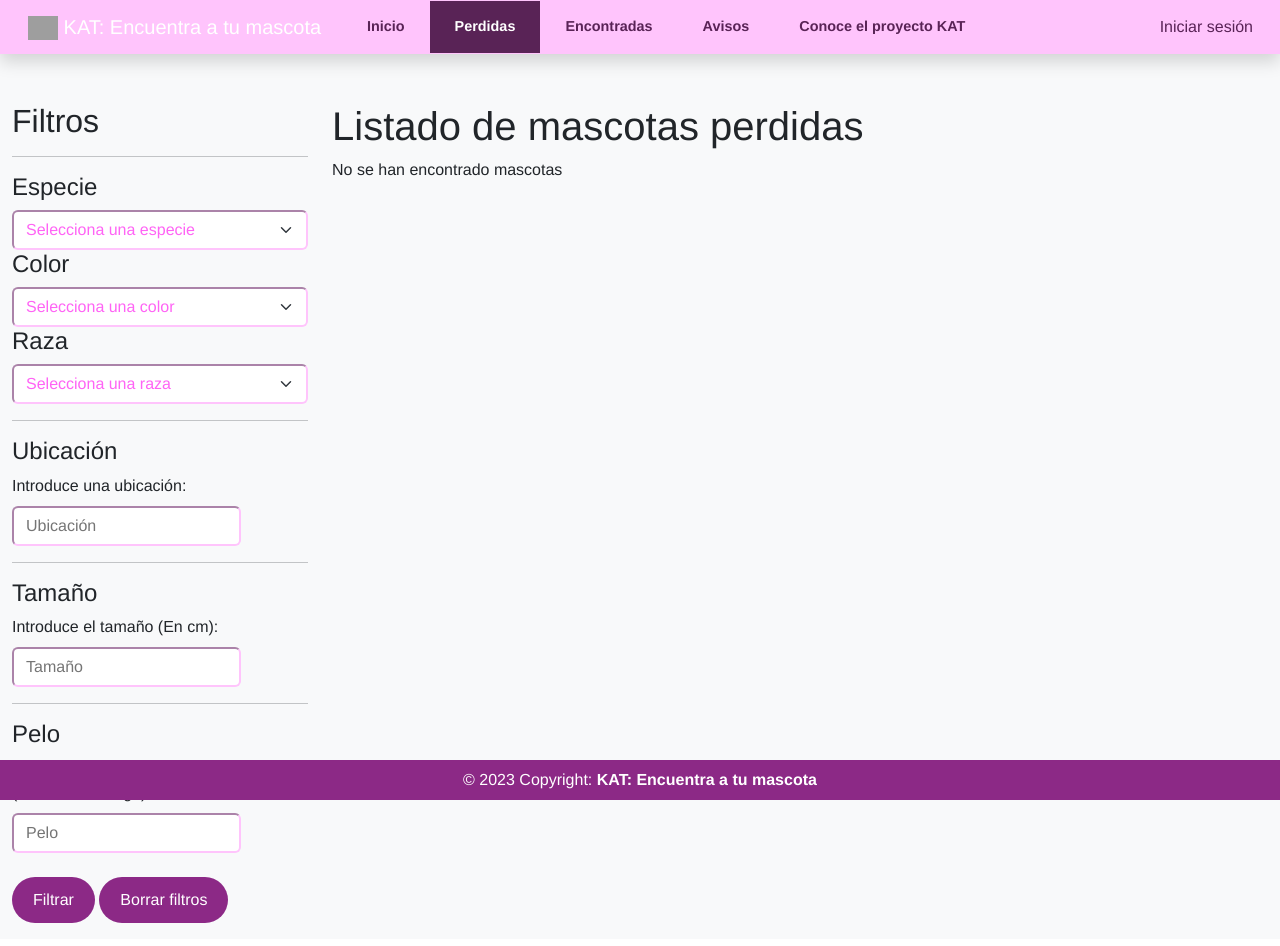
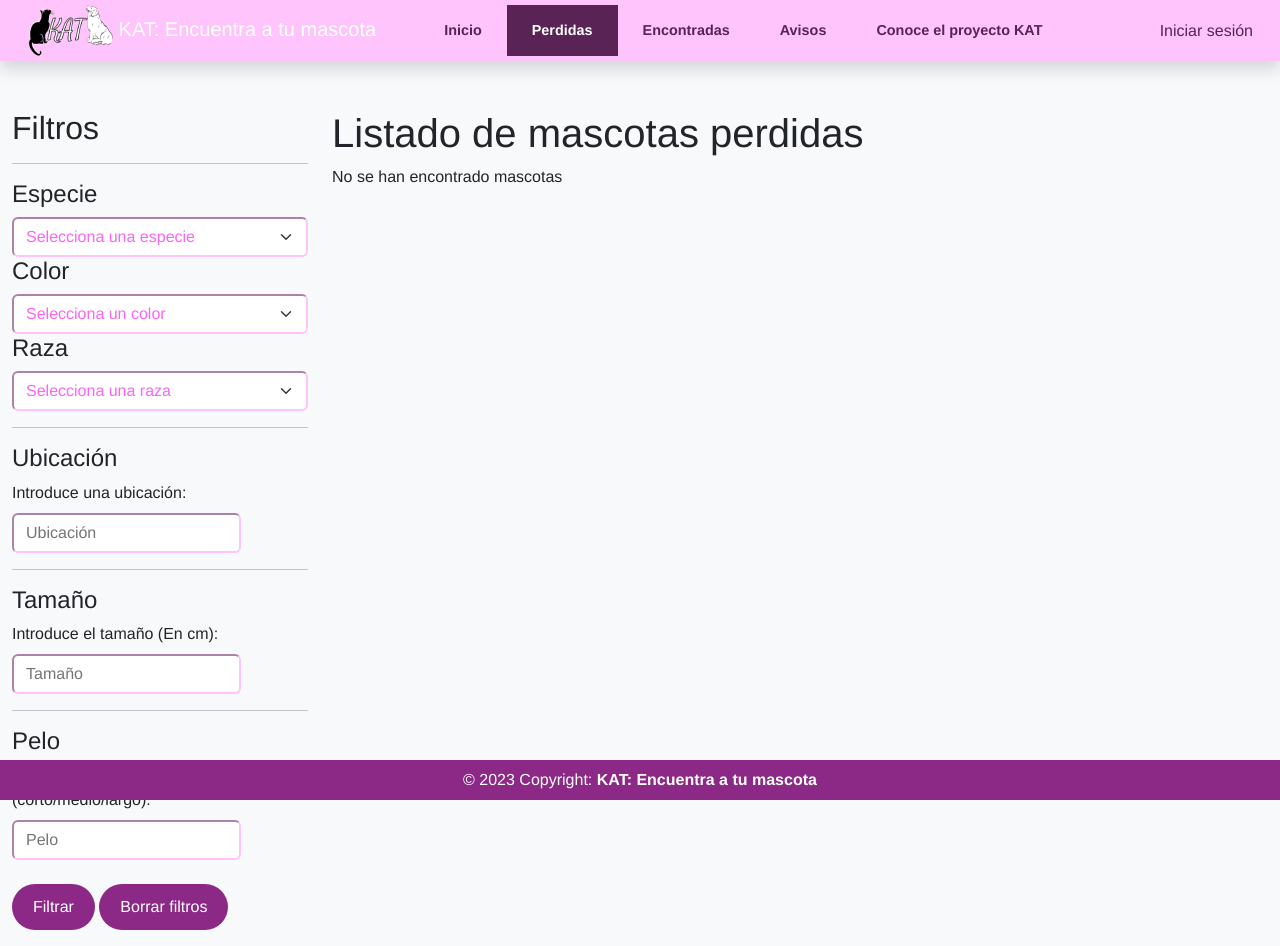
Before and after one commit to AnnieAmrod/Proyecto-KAT-Encuentra-a-tu-mascota, a Django app: page /m_perdida/ in a window 1280 px wide. Before the commit the page ends 923 px from the top, so only its background shows below. Run offline with Django 3.2, Linux system fonts and the light colour scheme; data that the repository does not hold is empty; some libraries are stand-ins or nearby versions; grey boxes are pictures that could not be loaded.

Commit message:
Todo terminado a falta de desplegar

```diff
--- a/proyectoKAT/templates/common/base.html
+++ b/proyectoKAT/templates/common/base.html
@@ -23,6 +23,9 @@
     <link rel="stylesheet" href="{% static 'css/stylesheet.css' %}">
     {% endblock style %}
 
+    <!-- Añadir favicon -->
+    <link rel="icon" type="image/png" href="{% static 'kat_favicon.png' %}"/>
+
     <!-- Tipografía Arimo -->
     <link rel="preconnect" href="https://fonts.googleapis.com">
     <link rel="preconnect" href="https://fonts.gstatic.com" crossorigin>
--- a/proyectoKAT/templates/common/base_katapp.html
+++ b/proyectoKAT/templates/common/base_katapp.html
@@ -23,6 +23,9 @@
     {% block style %}
     <link rel="stylesheet" href="{% static 'css/stylesheet.css' %}">
     {% endblock style %}
+
+    <!-- Añadir favicon -->
+    <link rel="icon" type="image/png" href="{% static 'kat_favicon.png' %}"/>
 
     <!-- Tipografía Arimo -->
     <link rel="preconnect" href="https://fonts.googleapis.com">
--- a/proyectoKAT/templates/common/header_menu.html
+++ b/proyectoKAT/templates/common/header_menu.html
@@ -1,13 +1,14 @@
+{% load static %}
 <header class="menu navbar navbar-expand-xl  d-none d-xl-flex navbar-dark sticky-top flex-md-nowrap p-0 shadow">
   <div class="container-fluid">
     <a class="navbar-brand col-md-3 col-lg-3 px-3 ml-5" href="{% url 'panel' %}">
-      <img src="#" alt="Logo" width="30" height="24" class="d-inline-block align-text-top">
+      <img src="{% static 'kat_logotipo_basico.png' %}" alt="Logo" class="d-inline-block align-text-center">
       KAT: Encuentra a tu mascota
     </a>
     <button class="navbar-toggler" type="button" data-bs-toggle="collapse" data-bs-target="#navbarNav" aria-controls="navbarNav" aria-expanded="false" aria-label="Toggle navigation">
       <span class="navbar-toggler-icon"></span>
     </button>
-    <div class="collapse navbar-collapse" id="navbarNav">
+    <div class="navbar-collapse collapse justify-content-center" id="navbarNav">
       <ul class="navbar-nav">
         <li class="nav-item">
           <a class="nav-link{% if request.path == '/panel/' %} active{% endif %}" aria-current="page" href="{% url 'panel' %}">Inicio</a>
@@ -47,8 +48,8 @@
 <header class="menu navbar navbar-expand-lg d-flex d-xl-none navbar-dark sticky-top flex-md-nowrap p-0 shadow">
 
     <div class="container-fluid">
-      <a class="navbar-brand d-flex d-md-none col-md-3 col-lg-3 px-3 ml-5" href="{% url 'panel' %}">
-        <img src="#" alt="Logo" width="30" height="24" class="d-inline-block align-text-top">
+      <a class="navbar-brand d-md-none col-md-3 col-lg-3 px-sm-3 px-0 ml-5" href="{% url 'panel' %}">
+        <img src="{% static 'kat_logotipo_basico.png' %}" alt="Logo" class="d-inline-block align-text-center" id="id_logo">
         KAT: Encuentra a tu mascota
       </a>
       <button class="navbar-toggler" type="button" data-bs-toggle="collapse" data-bs-target="#navbarNav" aria-controls="navbarNav" aria-expanded="false" aria-label="Toggle navigation">
--- a/proyectoKAT/templates/common/header_website.html
+++ b/proyectoKAT/templates/common/header_website.html
@@ -1,6 +1,7 @@
+{% load static %}
 <header class="navbar navbar-dark sticky-top flex-md-nowrap p-0 shadow">
 
-  <a class="navbar-brand col-md-3 col-lg-2 px-3 ml-5" href="{% url 'panel' %}">KAT: Encuentra a tu mascota</a>
+  <a class="navbar-brand col-md-3 col-lg-2 px-3 ml-5"  id="id_txt" href="{% url 'panel' %}"><img src="{% static 'kat_imagotipo.png' %}"> KAT: Encuentra a tu mascota</a>
 
   <div class="navbar-nav me-3">
     <div class="nav-item text-nowrap d-flex">
--- a/proyectoKAT/templates/common/panel_inicio.html
+++ b/proyectoKAT/templates/common/panel_inicio.html
@@ -33,7 +33,7 @@
     <div class="row mt-5 card-overlay justify-content-center d-none d-sm-flex">
         <div class="top-50 w-25">
             <div class="card translate-middle-y">
-                <i class="fa-sharp fa-regular fa-circle fa-4x mx-auto pt-3"></i>
+                <i class="fa-sharp fa-regular fa-circle fa-4x mx-auto pt-3" id="id_perdida"></i>
                 <div class="card-body text-center">
                     <h5 class="card-title">PERDIDA</h5>
                     <a href="{% url 'm_perdida_create' %}" class="btn btn-inicio">Publicar</a>
@@ -43,7 +43,7 @@
 
         <div class=" top-50 w-25">
             <div class="card translate-middle-y">
-                <i class="fa-sharp fa-regular fa-circle fa-4x mx-auto pt-3"></i>
+                <i class="fa-sharp fa-regular fa-circle fa-4x mx-auto pt-3" id="id_encontrada"></i>
                 <div class="card-body text-center">
                     <h5 class="card-title">ENCONTRADA</h5>
                     <a href="{% url 'm_encontrada_create' %}" class="btn btn-inicio">Publicar</a>
@@ -53,7 +53,7 @@
 
         <div class="top-50 w-25">
             <div class="card translate-middle-y">
-                <i class="fa-sharp fa-regular fa-circle fa-4x mx-auto pt-3"></i>
+                <i class="fa-sharp fa-regular fa-circle fa-4x mx-auto pt-3" id="id_alerta"></i>
                 <div class="card-body text-center">
                     <h5 class="card-title">ALERTA</h5>
                     <a href="{% url 'aviso_create' %}" class="btn btn-inicio">Publicar</a>
--- a/proyectoKAT/templates/katapp/aviso_confirm_delete.html
+++ b/proyectoKAT/templates/katapp/aviso_confirm_delete.html
@@ -6,6 +6,7 @@
         <p>¿Está seguro que quiere eliminar este aviso "{{ object }}"?</p>
         {{ form }}
         <input type="submit" value="Confirmar" class="btn">
+        <a href="{% url 'aviso_update' pk=aviso.pk %}" class="btn">Volver</a>
     </form>
 </div>
 {% endblock %}
--- a/proyectoKAT/templates/katapp/color_mencontrada_dropdown.html
+++ b/proyectoKAT/templates/katapp/color_mencontrada_dropdown.html
@@ -1,6 +1,6 @@
 <label class="h4" for="color">Color</label>
 <select id="color" name="color" class="form-select" onchange="redirectToSelectedOptionColor()">
-    <option selected disabled>Selecciona una color</option>
+    <option selected disabled>Selecciona un color</option>
     {% for color in colores %}
         <option value="{{ color.id }}">{{ color.nombre }}</option>
     {% endfor %}
--- a/proyectoKAT/templates/katapp/color_mperdida_dropdown.html
+++ b/proyectoKAT/templates/katapp/color_mperdida_dropdown.html
@@ -1,6 +1,6 @@
 <label class="h4" for="color">Color</label>
 <select id="color" name="color" class="form-select" onchange="redirectToSelectedOptionColor()">
-    <option selected disabled>Selecciona una color</option>
+    <option selected disabled>Selecciona un color</option>
     {% for color in colores %}
         <option value="{{ color.id }}">{{ color.nombre }}</option>
     {% endfor %}
--- a/proyectoKAT/templates/katapp/listado_m_encontradas.html
+++ b/proyectoKAT/templates/katapp/listado_m_encontradas.html
@@ -19,19 +19,19 @@
                 <h4>Ubicación</h4>
                 <div class="form-group">
                     <label for="ubicacion">Introduce una ubicación:</label>
-                    <input type="text" name="lugar_encontrado" placeholder="Ubicación">
+                    <input id="id_filtros" type="text" name="lugar_encontrado" placeholder="Ubicación">
                 </div>
                 <hr>
                 <h4>Tamaño</h4>
                 <div class="form-group">
                     <label for="ubicacion">Introduce el tamaño (En cm):</label>
-                    <input type="text" name="tamano" placeholder="Tamaño">
+                    <input id="id_filtros" type="text" name="tamano" placeholder="Tamaño">
                 </div>
                 <hr>
                 <h4>Pelo</h4>
                 <div class="form-group">
                     <label for="ubicacion">Introduce el tipo de pelo (corto/medio/largo):</label>
-                    <input type="text" name="pelo" placeholder="Pelo">
+                    <input id="id_filtros" type="text" name="pelo" placeholder="Pelo">
                 </div>
                 <br>
 
--- a/proyectoKAT/templates/katapp/listado_m_perdidas.html
+++ b/proyectoKAT/templates/katapp/listado_m_perdidas.html
@@ -19,19 +19,19 @@
                 <h4>Ubicación</h4>
                 <div class="form-group">
                     <label for="ubicacion">Introduce una ubicación:</label>
-                    <input type="text" name="lugar_perdida" placeholder="Ubicación">
+                    <input id="id_filtros" type="text" name="lugar_perdida" placeholder="Ubicación">
                 </div>
                 <hr>
                 <h4>Tamaño</h4>
                 <div class="form-group">
                     <label for="ubicacion">Introduce el tamaño (En cm):</label>
-                    <input type="text" name="tamano" placeholder="Tamaño">
+                    <input id="id_filtros" type="text" name="tamano" placeholder="Tamaño">
                 </div>
                 <hr>
                 <h4>Pelo</h4>
                 <div class="form-group">
                     <label for="ubicacion">Introduce el tipo de pelo (corto/medio/largo):</label>
-                    <input type="text" name="pelo" placeholder="Pelo">
+                    <input id="id_filtros" type="text" name="pelo" placeholder="Pelo">
                 </div>
                 <br>
 
--- a/proyectoKAT/templates/katapp/mfind_confirm_delete.html
+++ b/proyectoKAT/templates/katapp/mfind_confirm_delete.html
@@ -1,11 +1,12 @@
 {% extends 'common/base_katapp.html' %}
 {% block content %}
-<div class="container">
+<div class="container mt-5">
     <h2>Eliminar una mascota encontrada</h2>
     <form method="post">{% csrf_token %}
         <p>¿Está seguro que quiere eliminar esta mascota encontrada "{{ object }}"?</p>
         {{ form }}
         <input type="submit" value="Confirmar" class="btn">
+        <a href="{% url 'm_encontrada_update' pk=object.pk %}" class="btn">Volver</a>
     </form>
 </div>
 {% endblock %}
--- a/proyectoKAT/templates/katapp/mlost_confirm_delete.html
+++ b/proyectoKAT/templates/katapp/mlost_confirm_delete.html
@@ -1,11 +1,12 @@
 {% extends 'common/base_katapp.html' %}
 {% block content %}
-<div class="container">
+<div class="container mt-5">
     <h2>Eliminar una mascota perdida</h2>
     <form method="post">{% csrf_token %}
         <p>¿Está seguro que quiere eliminar esta mascota perdida "{{ object }}"?</p>
         {{ form }}
         <input type="submit" value="Confirmar" class="btn">
+        <a href="{% url 'm_perdida_update' pk=object.pk %}" class="btn">Volver</a>
     </form>
 </div>
 {% endblock %}
--- a/proyectoKAT/usuario/forms.py
+++ b/proyectoKAT/usuario/forms.py
@@ -25,7 +25,7 @@ class UsuarioRegistradoForm(forms.ModelForm):
                 ),
                 Div(
                     Div(Field('email'), css_class="mb-4"),
-                    Div(Field('telefono'), css_class="mb-3"),
+                    Div(Field('telefono'), css_class="mt-5 mt-md-0 mb-3"),
                     css_class="col-6"
                 ),
             ),
```
Also changed, not shown: proyectoKAT/common/static/css/stylesheet.css (+38 -8 lines), proyectoKAT/templates/katapp/listado_avisos.html (+4 -3 lines), proyectoKAT/katapp/static/kat_favicon.png (added), proyectoKAT/katapp/static/kat_imagotipo.png (added), proyectoKAT/katapp/static/kat_logotipo_basico.png (added).
